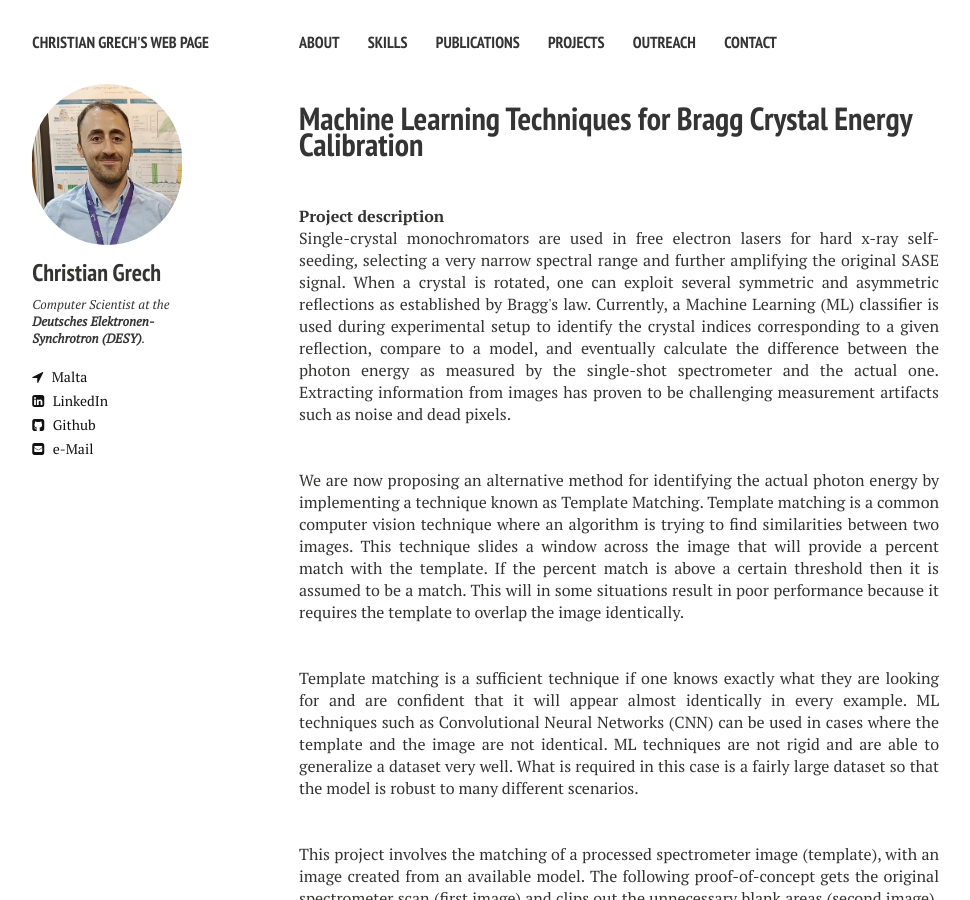
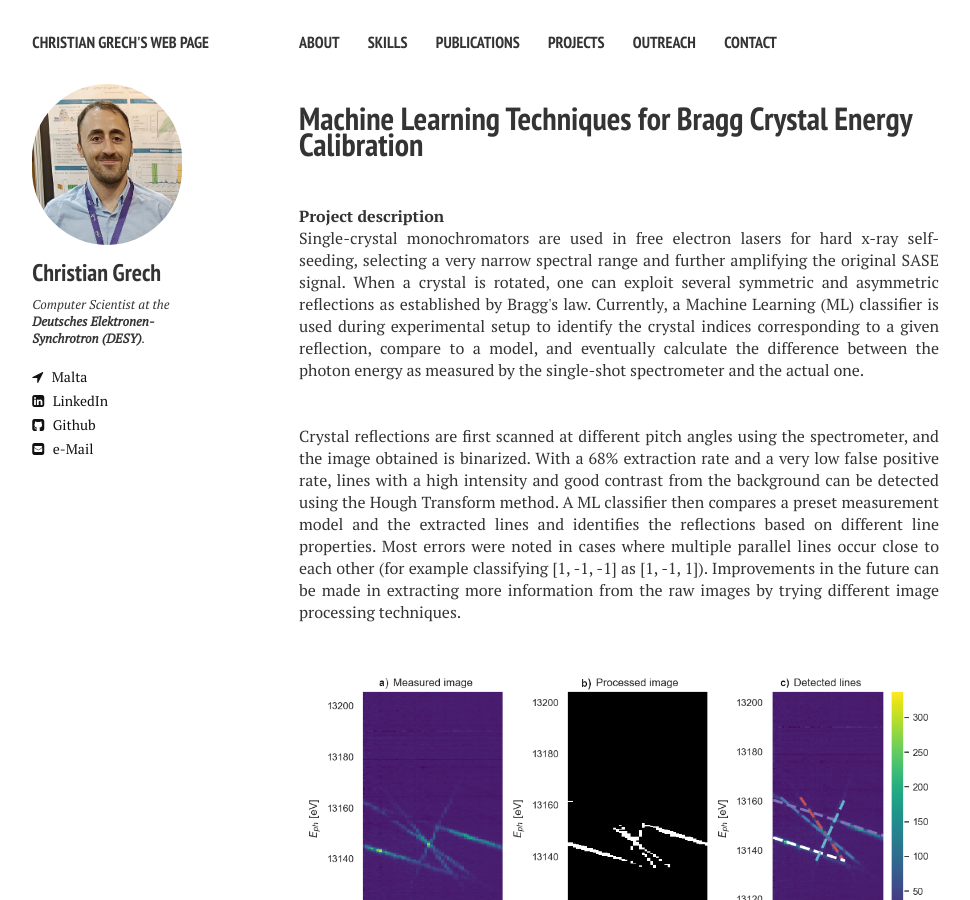
Before and after one commit to cgre23/cgre23.github.io, a Jekyll site: the page built from euxfel.md, in a window 1280 px wide and 900 px high. Shown: the whole window, without its empty margins (21-991 px from the left). Built offline with Jekyll 4.4.1, drawn with Linux system fonts in a browser that asks for light colours; nearby versions of some CDN libraries.

Commit message:
add ml classifier

```diff
--- a/euxfel.md
+++ b/euxfel.md
@@ -13,8 +13,17 @@ image:
 <p align="justify"> Single-crystal monochromators are used in free electron lasers for hard x-ray self-seeding, selecting a very narrow spectral range and further amplifying the original SASE signal.
 When a crystal is rotated, one can exploit several symmetric and asymmetric reflections as established by Bragg's law.
 Currently, a Machine Learning (ML) classifier is used during experimental setup to identify the crystal indices corresponding to a given reflection, compare to a model, and eventually calculate
-the difference between the photon energy as measured by the single-shot spectrometer and the actual one. Extracting information from images has proven to be challenging measurement
-artifacts such as noise and dead pixels. </p> <br><br>
+the difference between the photon energy as measured by the single-shot spectrometer and the actual one.  </p> <br><br>
+
+
+<p align="justify"> Crystal reflections are first scanned at different pitch angles using the spectrometer, and the image obtained is binarized.
+With a 68% extraction rate and a very low false positive rate, lines with a high intensity and good contrast from the background can be detected using the Hough Transform method.
+A ML classifier then compares a preset measurement model and the extracted lines and identifies the reflections based on different line properties.  Most errors were noted in cases where multiple parallel lines occur close to each other (for example classifying [1, -1, -1] as [1, -1, 1]).
+Improvements in the future can be made in extracting more information from the raw images by trying different image processing techniques. </p> <br><br>
+
+<p align="center">
+  <img src="https://github.com/cgre23/cgre23.github.io/blob/master/images/feature_abc.png?raw=true" width="1000" title="Example of a) a captured image, b) a processed version (binarization, dilation, erosion) and c) the detected lines (Hough Transform).">
+</p>
 
 
 <p align="justify"> We are now proposing an alternative method for identifying the actual photon energy by implementing a technique known as Template Matching.
```
Also changed, not shown: images/feature_abc.png (added).
